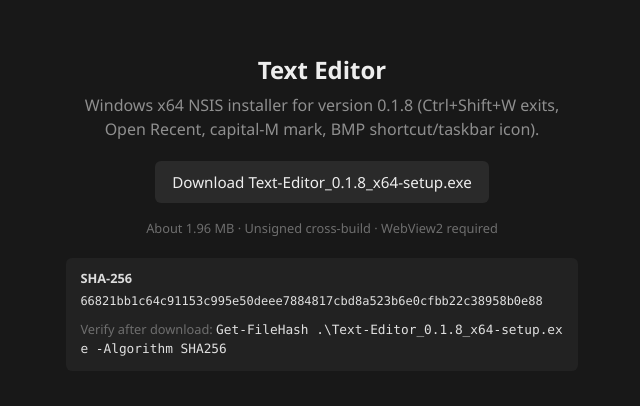
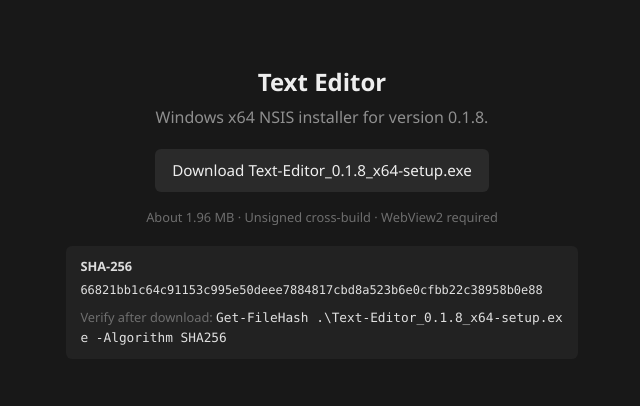
Before and after one commit to matt-azar/text-editor, a website built with Vite: page download-site/index.html in a window 1280 px wide. Shown: the part 188-594 px from the top of the page, without its empty margins (318-958 px from the left). Built offline with nearby package versions, Linux system fonts and the light colour scheme.

Commit message:
Remove useless text

```diff
--- a/download-site/index.html
+++ b/download-site/index.html
@@ -28,7 +28,7 @@
 <body>
   <main>
     <h1>Text Editor</h1>
-    <p>Windows x64 NSIS installer for version 0.1.8 (Ctrl+Shift+W exits, Open Recent, capital-M mark, BMP shortcut/taskbar icon).</p>
+    <p>Windows x64 NSIS installer for version 0.1.8.</p>
     <a class="button" href="./Text-Editor_0.1.8_x64-setup.exe" download>Download Text-Editor_0.1.8_x64-setup.exe</a>
     <p class="meta">About 1.96&nbsp;MB · Unsigned cross-build · WebView2 required</p>
     <div class="hash">
```
